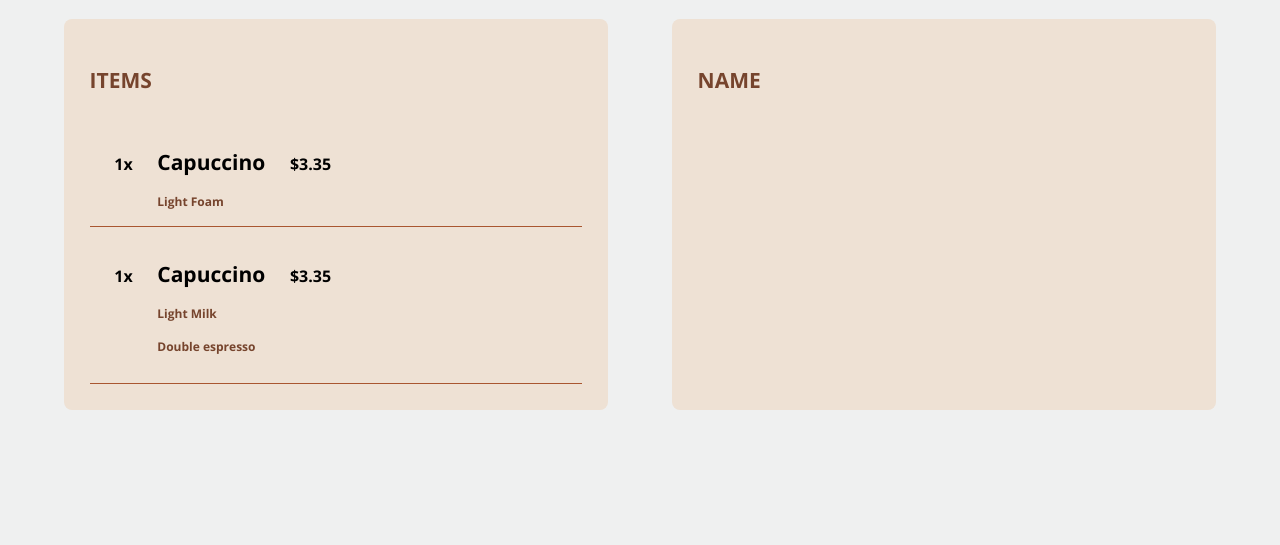
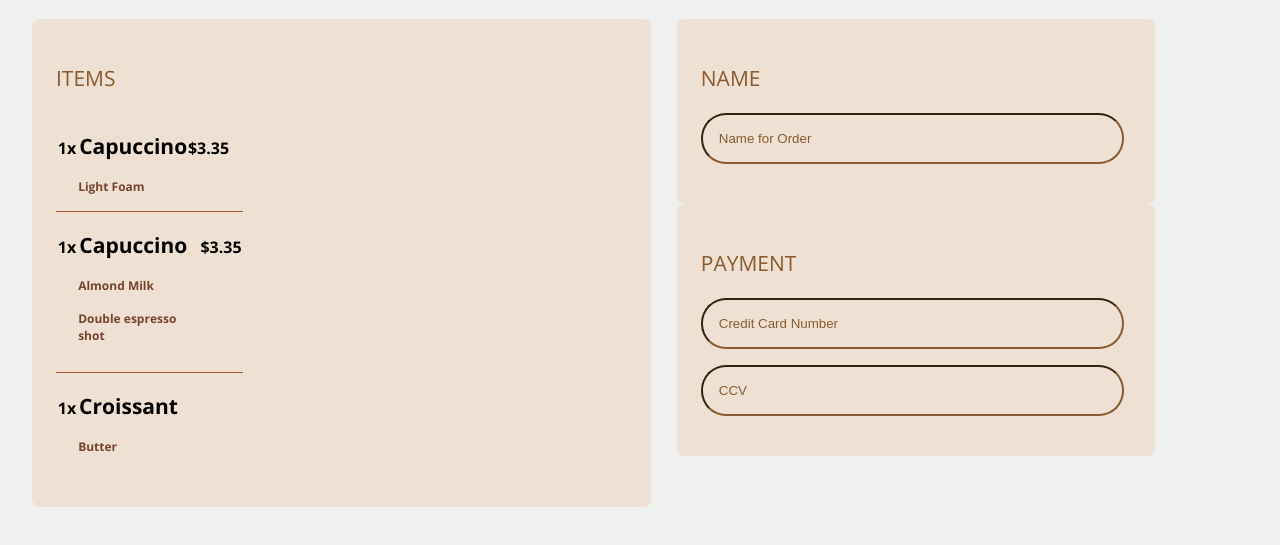
Before and after one commit to njericooper/Frontend_Projects, a plain HTML site: page Webdev/coffeeShop.html in a window 1280 px wide. Shown: the part 81-626 px from the top of the page. Drawn offline with nearby package versions, Linux system fonts and the light colour scheme.

Commit message:
coffee shop updates

```diff
--- a/Webdev/coffeeShop.html
+++ b/Webdev/coffeeShop.html
@@ -27,6 +27,7 @@
     <section class="page-container">
         <div class="content-wrapper">
             <div class="left-c">
+                <div class="col">
                 <h3 class="container-name">
                     Items
                 </h3>
@@ -50,23 +51,48 @@
                         Capuccino
                         </h2>
                         <h4 class="customize">
-                            Light Milk
+                            Almond Milk
                         </h4>
                         <h4 class="customize bottom">
-                            Double espresso
+                            Double espresso shot
                         </h4>
                     </div>
-                    <h2 class="item-price"> $3.35
-                    </h2>
+                        <h2 class="item-price"> $3.35
 
+                </div>
+                <div class="items item3">
+                    <h2 class="quantity"> 1x </h2>
+                    <div>
+                        <h2 class="item">
+                        Croissant
+                        </h2>
+                        <h4 class="customize bottom">
+                            Butter
+                        </h4>
+                    </div>
+                </div>
                 </div>
             </div>
             <div class="right-c">
+                <div class="col">
                 <div class="name-mod">
                     <h3 class="container-name">
                         Name
                     </h3>
+                   <form action="">
+                        <input class="order-name input" type="text" name="" id="name" placeholder="Name for Order">
+                    </form>
                 </div>
+                <div class="payment-mod">
+                    <h3 class="container-name">
+                        Payment
+                    </h3>
+                    <form action="">
+                        <input class="input" type="number" name="" id="cc" placeholder="Credit Card Number">
+                        <input class="input" type="number" name="" id="" placeholder="CCV">
+                    </form>
+                </div>
+            </div>
             </div>
         </div>
     </section>
--- a/Webdev/styles/coffeeShop.css
+++ b/Webdev/styles/coffeeShop.css
@@ -8,17 +8,29 @@ body {
 }
 
 .left-c, .right-c {
+    display: flex;
+    flex-direction: column;
+    margin: 5%;
+    padding: 0;
+}
+
+.name-mod, .payment-mod, .left-c {
+    display: flex;
+    flex-direction: column;
     background-color: #eee1d4;
     height: auto;
     border-radius: 8px;
-    margin: 0 5% 0 5%;
+    padding: 1.5rem;
+    align-content: center;
 }
+
 
 .content-wrapper {
     margin-top: 50px;
     padding-top: 50px;
     display: flex;
     flex-direction: column;
+    justify-content: center;
 }
 
 .logo {
@@ -57,9 +69,10 @@ ul {
 }
 
 .container-name {
-    color: #76442d;
+    color: #885a2d;
     font-size: 21px;
     text-transform: uppercase;
+    font-weight: lighter;
 }
 .items {
     display: flex;
@@ -67,14 +80,13 @@ ul {
     align-items: baseline;
 
 }
-.quantity, .item-price {
+.quantity, .item-price, .item {
     font-size: 16px;
-    padding: 5%;
+    padding: 1%;
 }
 
 .item {
     font-size: 21px;
-
 }
 
 .item1, .item2 {
@@ -92,23 +104,53 @@ ul {
     padding-bottom: 1em;
 }
 
+.input {
+    background-color: transparent;
+    border-radius: 25px;
+    border-color: #885a2d;
+    padding: 1rem;
+    width: 90%;
+    margin-bottom: 1rem;
+}
+
+::-webkit-input-placeholder { /* Edge */
+    color: #885a2d;
+  }
+
+  :-ms-input-placeholder { /* Internet Explorer */
+    color: #885a2d;
+  }
+
+  ::placeholder {
+    color: #885a2d;
+  }
+
 /* When the browser is at least 600px and above */
 @media screen and (min-width: 600px) {
     .left-c, .right-c{
-        width: 40%;
-        padding: 2%;
+        display: flex;
+        flex-direction: row;
+        width: 48%;
+        flex-wrap: nowrap;
     }
 
     .left-c {
-        margin: 0 2.5% 0 5%;
+
+        margin: 0 1% 0 2.5%;
     }
 
     .right-c {
-        margin: 0 5% 0 2.5%;
+        margin: 0 2.5% 0 1%;
 
     }
 
     .content-wrapper {
+        display: flex;
         flex-direction: row;
+        flex-wrap: nowrap;
+    }
+    .col {
+        display: flex;
+        flex-direction: column;
     }
   }
```
